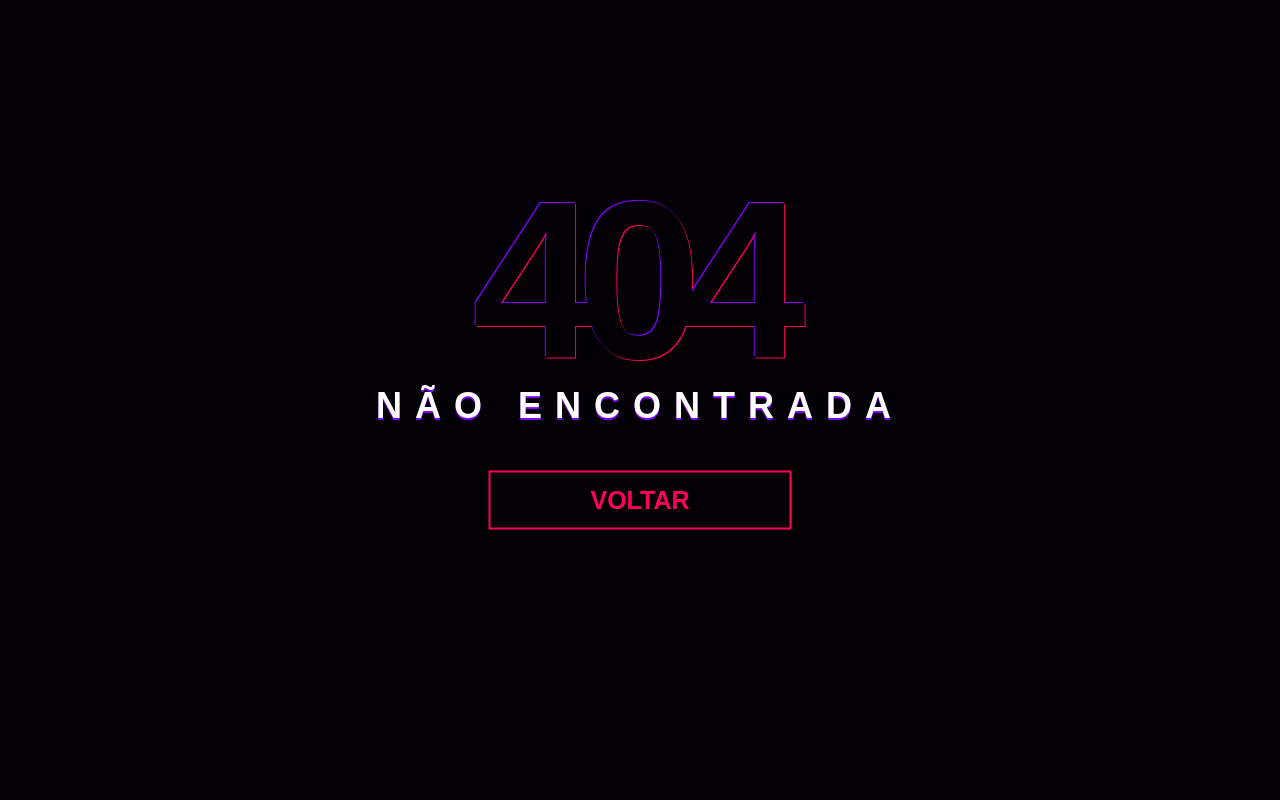
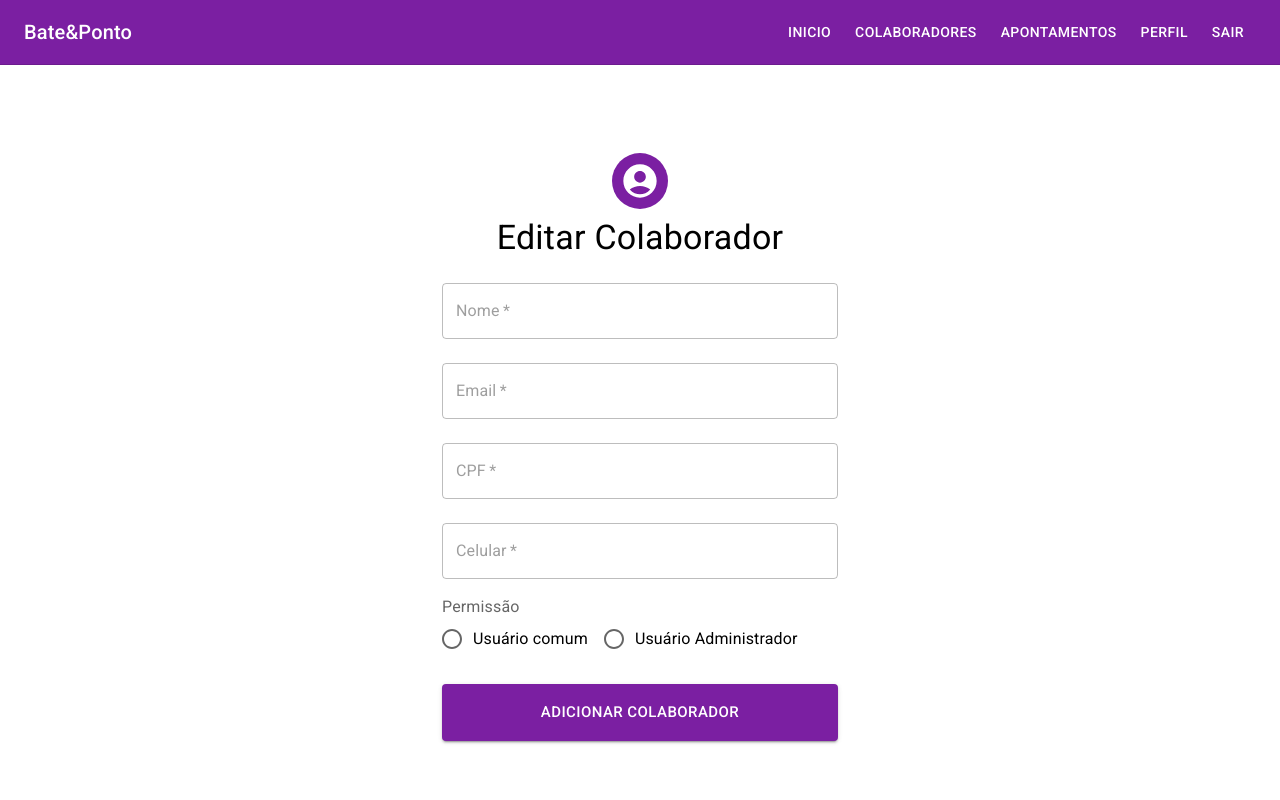
Before and after one commit to LuizeraDev/bate-ponto, a React (Create React App) app: page /user/edit in a window 1280 px wide. Before the commit this address had no page. Shown: the top 800 px of the page. Built offline with nearby package versions, Linux system fonts and the light colour scheme; no server answers.

Commit message:
feat: user edit and register

```diff
--- a/src/components/UsersTable.jsx
+++ b/src/components/UsersTable.jsx
@@ -3,8 +3,10 @@ import DeleteIcon from '@mui/icons-material/Delete';
 import EditIcon from '@mui/icons-material/Edit';
 import axios from 'axios';
 import Swal from 'sweetalert2';
+import { useNavigate } from 'react-router-dom';
 
 function DenseTable(props) {
+  const navigate = useNavigate();
   const { users } = props;
 
   const userToken = localStorage.getItem('token');
@@ -34,6 +36,10 @@ function DenseTable(props) {
     })
   }
 
+  const editUser = (userId) => {
+    navigate('/user/edit', { state: userId });
+  }
+
   return (
     <TableContainer component={Paper}>
       <Table sx={{ minWidth: 100 }} size="medium" aria-label="a dense table">
@@ -60,6 +66,7 @@ function DenseTable(props) {
                   variant="contained"
                   sx={{ py: 0.6 }}
                   color="info"
+                  onClick={() => { editUser(user._id) }}
                 >
                   <EditIcon />
                 </Button>
--- a/src/pages/Register.jsx
+++ b/src/pages/Register.jsx
@@ -1,12 +1,15 @@
-import AccountCircleIcon from '@mui/icons-material/AccountCircle';
+import PersonAddAltIcon from '@mui/icons-material/PersonAddAlt';
 import { Avatar, Box, Button, Container, TextField, Typography, RadioGroup, FormControl, FormLabel, FormControlLabel, Radio } from '@mui/material';
 import Copyright from '../components/Copyright';
 import Navbar from '../components/Navbar';
 import axios from 'axios';
 import { useState } from 'react';
 import Swal from 'sweetalert2';
+import { useNavigate } from 'react-router-dom';
 
 function Register() {
+    const navigate = useNavigate();
+
     const [name, setName] = useState('');
     const [email, setEmail] = useState('');
     const [cpf, setCpf] = useState('');
@@ -75,6 +78,10 @@ function Register() {
                     title: 'Colaborador adicionado com sucesso!',
                     icon: 'success',
                     confirmButtonText: 'Entendi'
+                }).then((result) => {
+                    if (result.isConfirmed) {
+                        navigate('/colaborators');
+                    }
                 });
             }).catch(function (error) {
                 Swal.fire({
@@ -100,7 +107,7 @@ function Register() {
                     }}
                 >
                     <Avatar sx={{ m: 1, width: 56, height: 56, bgcolor: 'primary.main' }}>
-                        <AccountCircleIcon sx={{ width: 40, height: 40 }} />
+                        <PersonAddAltIcon sx={{ width: 40, height: 40 }} />
                     </Avatar>
                     <Typography component="h4" variant="h4">
                         Novo Colaborador
--- /dev/null
+++ b/src/pages/UserEdit.jsx
@@ -0,0 +1,171 @@
+import AccountCircleIcon from '@mui/icons-material/AccountCircle';
+import { Avatar, Box, Button, Container, TextField, Typography, RadioGroup, FormControl, FormLabel, FormControlLabel, Radio } from '@mui/material';
+import Copyright from '../components/Copyright';
+import Navbar from '../components/Navbar';
+import axios from 'axios';
+import Swal from 'sweetalert2';
+import { useLocation, useNavigate } from 'react-router-dom';
+import { useState } from 'react';
+
+function UserEdit() {
+    const { state } = useLocation();
+    const userId = state;
+    const navigate = useNavigate();
+
+    const [name, setName] = useState('');
+    const [email, setEmail] = useState('');
+    const [cpf, setCpf] = useState('');
+    const [cellphone, setCellphone] = useState('');
+
+    const handleSubmit = (event) => {
+        const userToken = localStorage.getItem('token');
+
+        event.preventDefault();
+        const data = new FormData(event.currentTarget);
+
+        const editUser = {
+            isAdmin: data.get('isAdmin')
+        };
+
+        axios.patch(`${process.env.REACT_APP_API_URL}/admin/user/update/${userId}`, editUser, {
+            headers: {
+                'Authorization': `Bearer ${userToken}`
+            },
+        }).then((res) => {
+            Swal.fire({
+                title: 'Colaborador editado com sucesso!',
+                icon: 'success',
+                confirmButtonText: 'Entendi'
+            }).then((result) => {
+                if (result.isConfirmed) {
+                    navigate('/colaborators');
+                }
+            });
+        }).catch(function (error) {
+            Swal.fire({
+                title: 'Houve um erro na edição',
+                icon: 'error',
+                confirmButtonText: 'Entendi'
+            });
+        });
+    };
+
+    const getUsers = async () => {
+        const userToken = localStorage.getItem('token');
+        const response = await axios.get(`${process.env.REACT_APP_API_URL}/admin/user/${userId}`, {
+            headers: {
+                'Authorization': `Bearer ${userToken}`
+            },
+        });
+
+        setName(response.data.user.name);
+        setEmail(response.data.user.email);
+        setCpf(response.data.user.cpf);
+        setCellphone(response.data.user.cellphone);
+
+        return response.data.user;
+    }
+
+    getUsers();
+
+    return (
+        <Box>
+            <Navbar />
+            {/* Main */}
+            <Container component="main" maxWidth="xs">
+                <Box
+                    sx={{
+                        marginTop: 10,
+                        display: 'flex',
+                        flexDirection: 'column',
+                        alignItems: 'center',
+                    }}
+                >
+                    <Avatar sx={{ m: 1, width: 56, height: 56, bgcolor: 'primary.main' }}>
+                        <AccountCircleIcon sx={{ width: 40, height: 40 }} />
+                    </Avatar>
+                    <Typography component="h4" variant="h4">
+                        Editar Colaborador
+                    </Typography>
+                    <Box component="form" onSubmit={handleSubmit} noValidate sx={{ mt: 1 }}>
+                        <TextField
+                            margin="normal"
+                            required
+                            fullWidth
+                            disabled
+                            id="name"
+                            label="Nome"
+                            name="name"
+                            value={name}
+                        />
+                        <TextField
+                            margin="normal"
+                            required
+                            fullWidth
+                            disabled
+                            id="email"
+                            label="Email"
+                            name="email"
+                            autoComplete="email"
+                            value={email}
+                        />
+                        <TextField
+                            margin="normal"
+                            required
+                            fullWidth
+                            disabled
+                            id="cpf"
+                            label="CPF"
+                            name="cpf"
+                            value={cpf}
+                        />
+                        <TextField
+                            margin="normal"
+                            required
+                            fullWidth
+                            disabled
+                            id="cellphone"
+                            label="Celular"
+                            name="cellphone"
+                            value={cellphone}
+                        />
+                        <FormControl sx={{ mt: 1 }}>
+                            <FormLabel>Permissão</FormLabel>
+                            <RadioGroup
+                                row
+                                aria-labelledby="radio-button"
+                                name="isAdmin"
+                            >
+                                <FormControlLabel value="false" control={<Radio />} label="Usuário comum" />
+                                <FormControlLabel value="true" control={<Radio />} label="Usuário Administrador" />
+                            </RadioGroup>
+                        </FormControl>
+                        <Button
+                            type="submit"
+                            fullWidth
+                            variant="contained"
+                            sx={{ py: 1.9, mt: 3, mb: 2 }}
+                            size="large"
+                        >
+                            Adicionar Colaborador
+                        </Button>
+                    </Box>
+                </Box>
+                {/* Footer */}
+                <Container
+                    maxWidth="md"
+                    component="footer"
+                    sx={{
+                        borderTop: (theme) => `1px solid ${theme.palette.divider}`,
+                        mt: 8,
+                        py: [3, 6],
+                    }}
+                >
+                    <Copyright sx={{ mt: 8, mb: 4 }} />
+                </Container>
+            </Container>
+        </Box>
+    );
+}
+
+export default UserEdit;
--- a/src/routes/index.jsx
+++ b/src/routes/index.jsx
@@ -8,6 +8,7 @@ import Profile from '../pages/Profile';
 import Register from '../pages/Register';
 import Forgot from '../pages/Forgot';
 import NotFound from '../pages/NotFound';
+import UserEdit from '../pages/UserEdit';
 
 function Router() {
     return(
@@ -18,6 +19,7 @@ function Router() {
                 <Route element={ <ProtectedRoutes/> }>
                     <Route path="/" element={ <Dashboard/> } />
                     <Route path="/register" element={ <Register/> } />
+                    <Route path="/user/edit" element={ <UserEdit/> } />
                     <Route path="/profile" element={ <Profile/> } />
                     <Route path="/appointments" element={ <Appointments/> } />
                     <Route path="/colaborators" element={ <Colaborators/> } />
```
